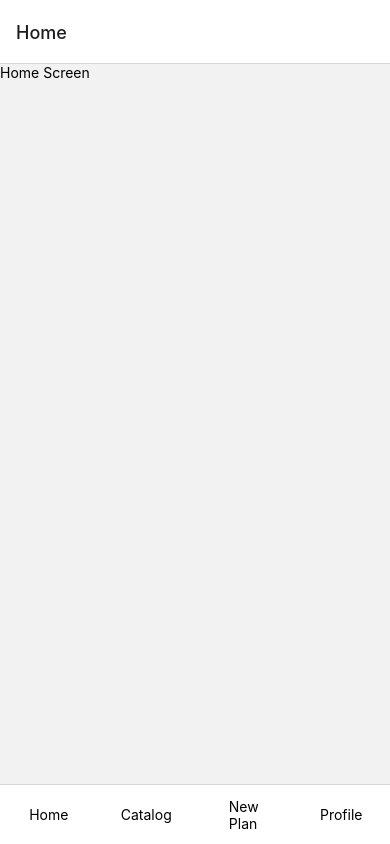
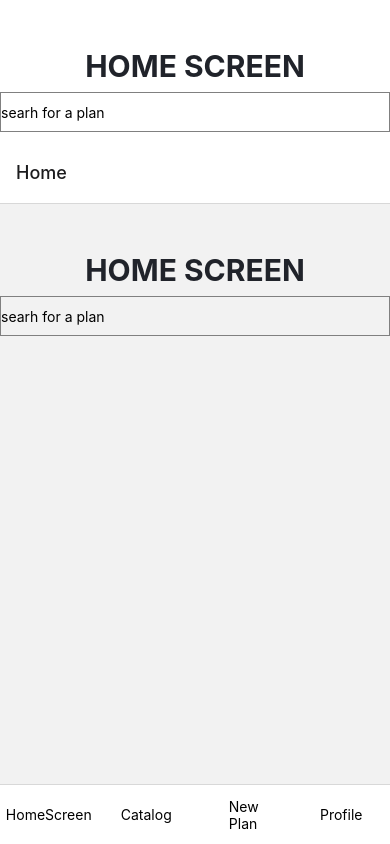
Before and after one commit to JSegundo/elclubdelplan, a React Native app in the folder clubdelplan/: screen /Home in a window 390 px wide. Built offline with nearby package versions, Linux system fonts and the light colour scheme.

Commit message:
home delfi

```diff
--- a/clubdelplan/App.js
+++ b/clubdelplan/App.js
@@ -5,17 +5,21 @@ import {createNativeStackNavigator} from '@react-navigation/native-stack';
 import {Text, View, ScrollView, Image, StyleSheet} from 'react-native';
 
 import Tabs from './src/navigation/Tabs.js';
+import HomeScreen from './src/screens/HomeScreen.js';
 
 const Stack = createNativeStackNavigator();
 
 const App = () => {
   return (
     <NavigationContainer>
+      <HomeScreen/>
       <Tabs />
     </NavigationContainer>
   );
 };
 
-const styles = StyleSheet.create({});
+const styles = StyleSheet.create({
+
+});
 
 export default App;
--- a/clubdelplan/src/navigation/Tabs.js
+++ b/clubdelplan/src/navigation/Tabs.js
@@ -28,7 +28,7 @@ const Tabs = () => {
         options={{
           tabBarIcon: ({focused}) => (
             <View>
-              <Text>Home</Text>
+              <Text>HomeScreen</Text>
             </View>
           ),
         }}
--- a/clubdelplan/src/screens/HomeScreen.js
+++ b/clubdelplan/src/screens/HomeScreen.js
@@ -1,12 +1,35 @@
-import {View, Text} from 'react-native';
+import {View, Text, Button, TextInput, StyleSheet} from 'react-native';
 import React from 'react';
+import eventos from '../utils/fakeData';
 
 const HomeScreen = () => {
+
+  const renderItem = ({ item }) => (
+    <Item title={item.title} />
+  );
+
   return (
-    <View>
-      <Text>Home Screen</Text>
+    <View style={styles.text}>
+      <Text style={styles.text}>HOME SCREEN</Text>
+      <TextInput style={styles.input} placeholder='searh for a plan'></TextInput>
     </View>
   );
 };
 
+const styles = StyleSheet.create({
+  text: {
+    marginTop: 16,
+    paddingVertical: 8,
+    color: "#20232a",
+    textAlign: "center",
+    fontSize: 30,
+    fontWeight: "bold"
+  },
+  input: {
+  height: 40,
+  borderColor: 'gray',
+  borderWidth: 1
+  }
+});
+
 export default HomeScreen;
```
